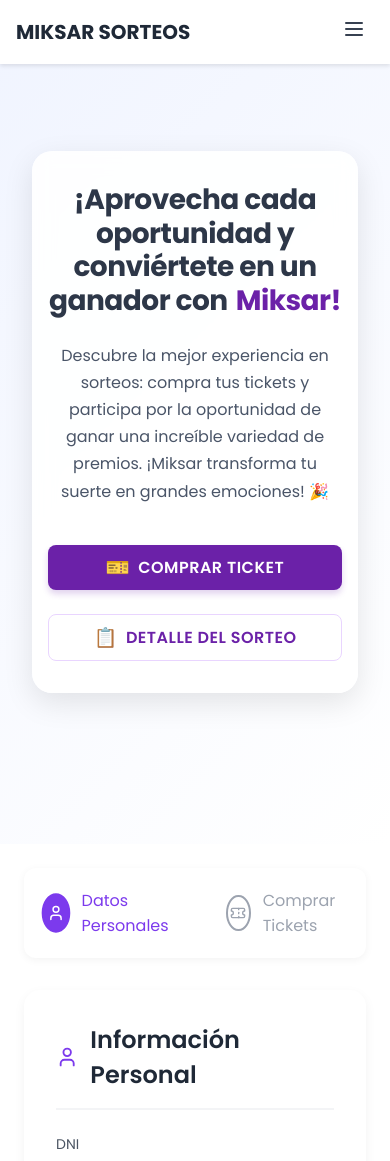
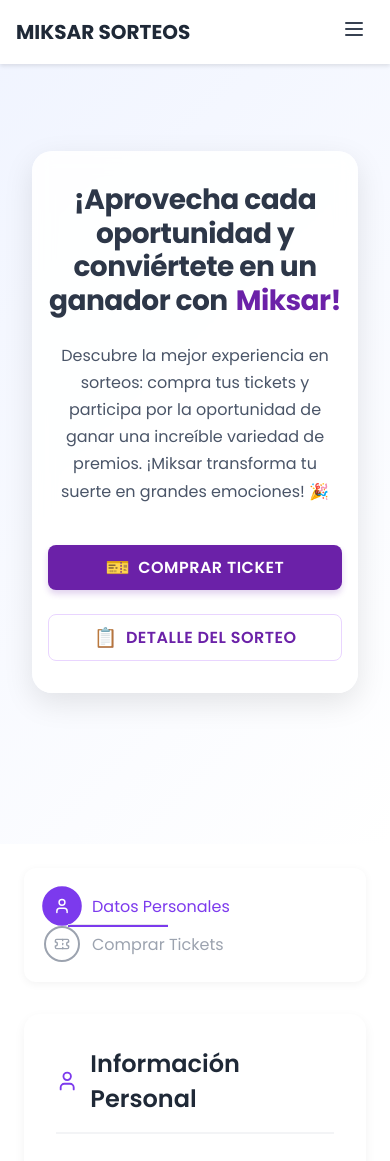
Before and after one commit to WS-ALEXX/MIKSAR-DEV, a React (Vite) app: page / in a window 390 px wide. Shown: the top 1161 px of the page. Built offline with nearby package versions, Linux system fonts and the light colour scheme.

Commit message:
Enhance CompraTicket styles by adding step indicator and input width adjustments

```diff
--- a/src/assets/CompraTicket.css
+++ b/src/assets/CompraTicket.css
@@ -615,4 +615,10 @@
     .success-button {
         width: 100%;
     }
+    .step-indicator{
+        display: block;
+    }
+    input{
+        width: 100%;
+    }
 }
```
